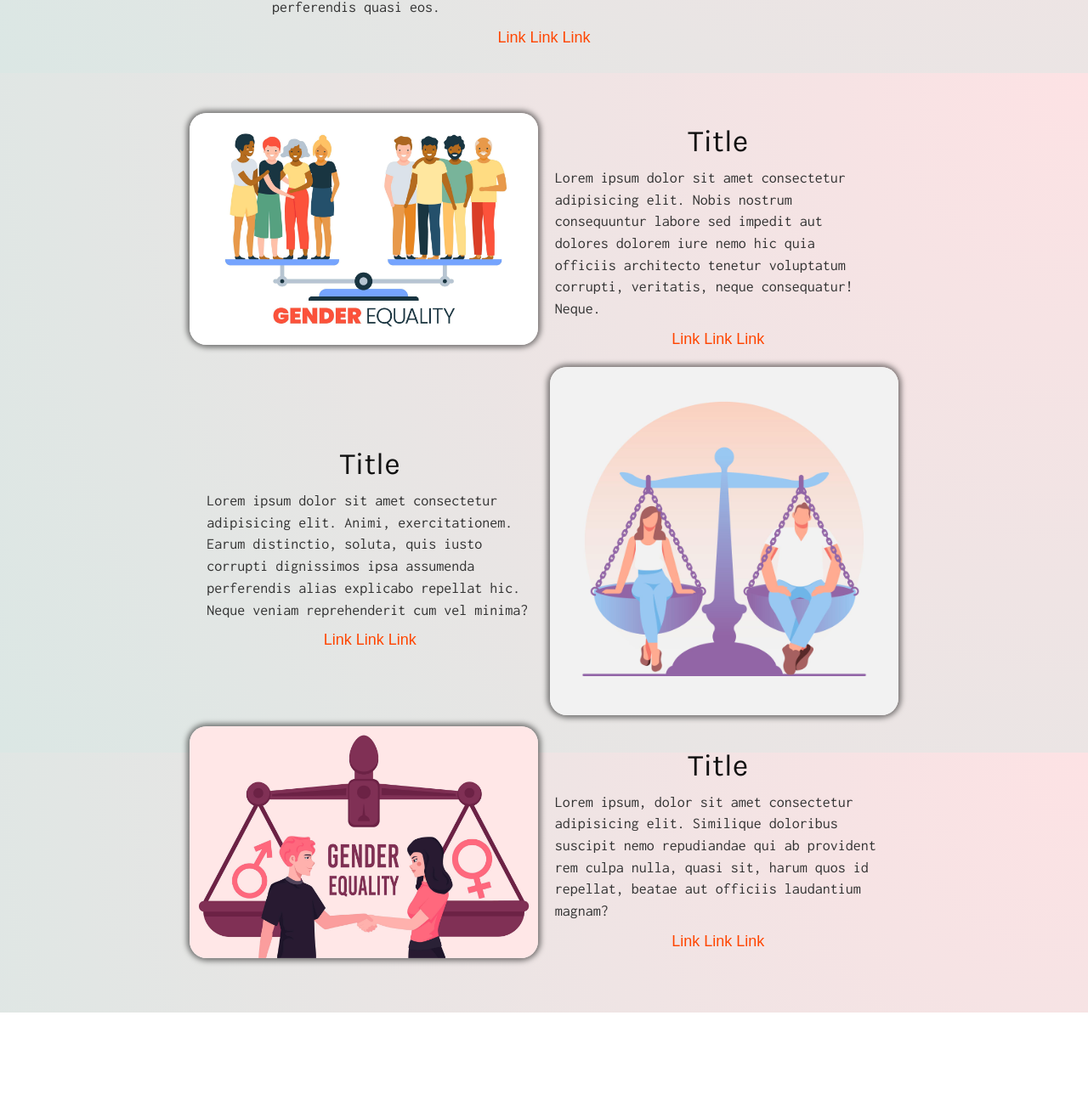
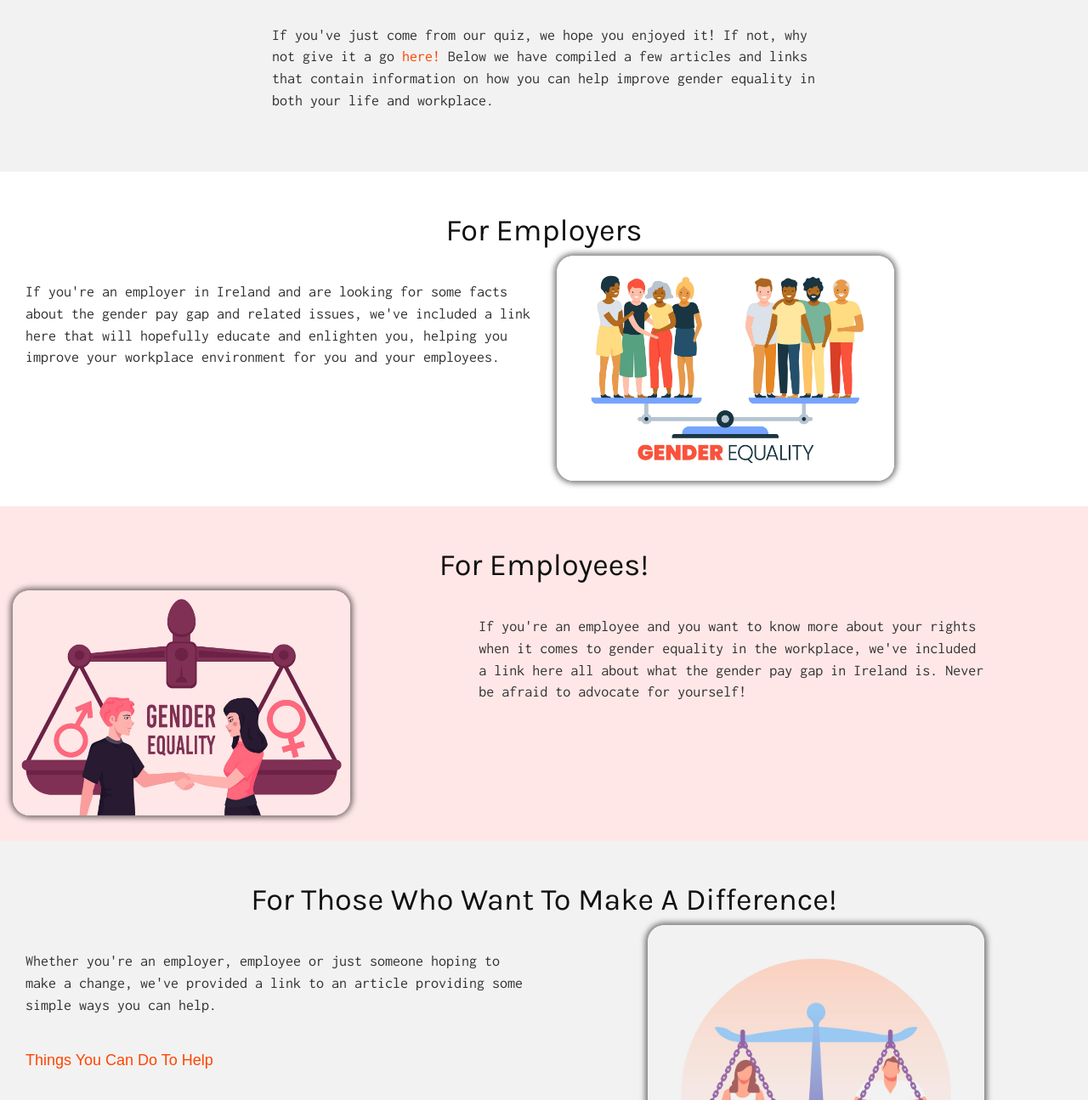
Before and after one commit to gracemcken/Genquality, a plain HTML site: page resources.html in a window 1280 px wide. Shown: the part 714-2009 px from the top of the page at 85% size. Before the commit the page ends 1906 px from the top, so only its background shows below. Drawn offline with nearby package versions, Linux system fonts and the light colour scheme.

Commit message:
Feat: update resorce page content and style

```diff
--- a/assets/index/style.css
+++ b/assets/index/style.css
@@ -14,10 +14,12 @@ p {
     --rep-red: #A20F88;
     --rep-red-dark: #760C63;
     --light-pink: #FAD2E1;
+    --salmon-pink: #FFE7E7;
     --violet: #B983FF;
     --violet-dark: #946acc;
-    --grey: #3A3A3A;
+    --grey-dark: #3A3A3A;
     --grey: #FAFAFA;
+    --grey-light: #F2F2F2;
     --light-grey-transparent: #f1f1f193;
     --white: #FFFFFF;
     --black: #000000;
@@ -48,7 +50,6 @@ body {
 
 a {
     text-decoration: none;
-    color: var(--grey);
 }
 
 .main-wrapper {
@@ -75,11 +76,20 @@ a {
     padding-top: 3rem;
 }
 
+.py-3 {
+    padding-top: 3rem;
+    padding-bottom: 3rem;
+}
+
 /* navbar */
 .navbar {
     width: 100%;
     margin-bottom: 0;
     position: fixed;
+}
+
+.navbar-brand {
+    color: white;
 }
 
 .hero-image {
@@ -116,6 +126,10 @@ a {
     position: relative;
 }
 
+.p-logo {
+    padding-left: 7rem;
+}
+
 /* buttons */
 
 #btn-quiz {
@@ -131,6 +145,42 @@ a {
 }
 
 
+/* resources */
+.hero-resources {
+    background-image: url("../images/gender-equality.jpeg");
+    height: 75vh;
+    background-position: center;
+    background-repeat: no-repeat;
+    background-size: cover;
+    position: relative;
+}
+
+.resource-main-img {
+    width: 100%;
+    padding-top: 5rem;
+    min-height: 50vh;
+}
+
+.resource-secondary-image {
+    width: 100%;
+}
+
+.row-white {
+    background: var(--white);
+}
+
+.row-grey-light {
+    background: var(--grey-light);
+}
+
+.row-salmon-pink {
+    background: var(--salmon-pink);
+}
+
+.max-width-40 {
+    max-width:40rem;
+}
+
 @media screen and (min-width: 576px) {
 
 
@@ -138,6 +188,15 @@ a {
         font-size: 3.6rem;
     }
 }
+
+@media screen and (min-width: 1000px) {
+    .pr-mw-1000 {
+        padding-right: 3rem;
+    }
+
+    .pl-mw-1000 {
+        padding-left: 3rem;
+    }
 
 
 /* QUIZZZZZZZ */
--- a/resources.html
+++ b/resources.html
@@ -11,6 +11,7 @@
     <link rel="stylesheet"
         href="https://cdnjs.cloudflare.com/ajax/libs/twitter-bootstrap/3.3.7/css/bootstrap.min.css" />
     <link href="assets/style.css" rel="stylesheet" />
+    <link href="assets/index/style.css" rel="stylesheet" />
     <link rel="icon" type="image/x-icon" href="assets/images/favicon/favicon.ico" />
     <link rel="apple-touch-icon" href="assets/images/favicon/apple-touch-icon.png" />
     <title>Resources</title>
@@ -20,12 +21,14 @@
     <header>
         <!-- Navigation -->
         <nav class="navbar bg-primary navbar-static-top" role="navigation">
-            <span class="navbar-brand" href="#">Genquality</span>
+
             <a href="index.html">
                 <div>
                     <img id="logo" src="./assets/images/logo_small.png" alt="Genquality logo" />
                 </div>
+                <span class="navbar-brand p-logo" href="#">Genquality</span>
             </a>
+
             <div class="container">
                 <div class="navbar-header">
                     <button type="button" class="navbar-toggle collapsed" data-toggle="collapse"
@@ -51,73 +54,80 @@
 
     <!-- Main section -->
 
-    <main class="main-resource">
 
-        <div class="top-main">
+    <main class="top-main px-3">
         <div class="top-image-container">
             <img class="resource-main-img" src="./assets/images/gender-equality.jpeg" alt="">
         </div>
-            <div>
-                <h1>Title</h1>
+        <div class="row row-grey-light py-3">
+            <div class="col-12 text-center">
+                <h1>Resources To Help The Cause!</h1>
             </div>
-            <div class="main-text-container">
-                <p>Lorem ipsum dolor sit amet consectetur adipisicing elit. Dolore quia praesentium modi sed libero officiis eaque ab, dicta, alias ducimus maiores incidunt deleniti recusandae voluptatibus earum corporis, perferendis quasi eos.</p>
-            </div>
-            <div>
-                <a href="#">Link</a>
-                <a href="#">Link</a>
-                <a href="#">Link</a>
+            <div class="col-12 main-text-container mc-0">
+                <p class="py-3">
+                    If you've just come from our quiz, we hope you enjoyed it! If not, why not give it a
+                    go <a href="quiz.html">here!</a> Below we have compiled a few articles and links that
+                    contain information on how you can help improve gender equality in both your life and workplace.
+                </p>
             </div>
         </div>
-
-        <div class="resource-secondary">
-            <div class="resource-secondary-left">
-                <div class="resource-secondary-image-container">
+        <div class="row row-white py-3">
+            <div class="col-12 text-center">
+                <h1>For Employers</h1>
+            </div>
+            <div class="col-sm-8 main-text-container mc-0 pl-mw-1000">
+                <p class="py-3">
+                    If you're an employer in Ireland and are looking for some facts about the gender pay gap and related
+                    issues, we've included
+                    a link here that will hopefully educate and enlighten you, helping you improve your workplace
+                    environment for you and
+                    your employees.
+                </p>
+            </div>
+            <div class="col-sm-4">
                 <img class="resource-secondary-image" src="./assets/images/gender-equality.jpg" alt="">
             </div>
-                <div class="secondary-text-container">
-                    <h1>Title</h1>
-                    <p>Lorem ipsum dolor sit amet consectetur adipisicing elit. Nobis nostrum consequuntur labore sed impedit aut dolores dolorem iure nemo hic quia officiis architecto tenetur voluptatum corrupti, veritatis, neque consequatur! Neque.</p>
+        </div>
+        <div class="row row-salmon-pink py-3">
+            <div class="col-12 text-center">
+                <h1>For Employees!</h1>
+            </div>
+            <div class="col-sm-4">
+                <img class="resource-secondary-image" src="./assets/images/equal.jpeg" alt="">
+            </div>
+            <div class="col-sm-1"></div>
+            <div class="col-sm-6 main-text-container mc-0 pl-mw-1000">
+                <p class="py-3">
+                    If you're an employee and you want to know more about your rights when it comes to gender equality
+                    in
+                    the workplace, we've included a link here all about what the gender pay gap in Ireland is. Never be
+                    afraid to advocate for yourself!
+                </p>
+            </div>
+            <div class="col-sm-1"></div>
+        </div>
+        <div class="row row-grey-light py-3">
+            <div class="col-12 text-center">
+                <h1>For Those Who Want To Make A Difference!</h1>
+            </div>
+            <div class="col-sm-6 main-text-container mc-0 pl-mw-1000">
+                <p class="py-3">
+                    Whether you're an employer, employee or just someone hoping to make a change, we've provided a link
+                    to
+                    an article providing some simple ways you can help.</p>
                 <div>
-                        <a href="#">Link</a>
-                        <a href="#">Link</a>
-                        <a href="#">Link</a>
+                    <a href="https://energyresourcing.com/blog/close-gender-pay-gap-on-equal-pay-day">Things You Can Do
+                        To Help
+                    </a>
                 </div>
             </div>
-            </div>
-            <div class="resource-secondary-left resource-secondary-small">
-                <div class="secondary-text-container">
-                    <h1>Title</h1>
-                    <p>Lorem ipsum dolor sit amet consectetur adipisicing elit. Animi, exercitationem. Earum distinctio, soluta, quis iusto corrupti dignissimos ipsa assumenda perferendis alias explicabo repellat hic. Neque veniam reprehenderit cum vel minima?</p>
-                    <div>
-                        <a href="#">Link</a>
-                        <a href="#">Link</a>
-                        <a href="#">Link</a>
+            <div class="col-sm-1"></div>
+            <div class="col-sm-4">
+                <div class="text-center">
+                    <img class="resource-secondary-image" src="./assets/images/equality2.jpeg" alt="">
                 </div>
             </div>
-                <div class="resource-secondary-image-container">
-                    <img class="resource-secondary-image"
-                        src="./assets/images/equality2.jpeg" alt="">
+            <div class="col-sm-1"></div>
         </div>
-            </div>
-            <div class="resource-secondary-left">
-                <div class="resource-secondary-image-container">
-                    <img class="resource-secondary-image" src="./assets/images/equal.jpeg" alt="">
-                </div>
-                <div class="secondary-text-container">
-                    <h1>Title</h1>
-                    <p>Lorem ipsum, dolor sit amet consectetur adipisicing elit. Similique doloribus suscipit nemo repudiandae qui ab provident rem culpa nulla, quasi sit, harum quos id repellat, beatae aut officiis laudantium magnam?</p>
-                    <div>
-                        <a href="#">Link</a>
-                        <a href="#">Link</a>
-                        <a href="#">Link</a>
-                    </div>
-                </div>
-            </div>
-
-        </div>
-
     </main>
 </body>
-
-</html>
```
Lines whose indentation alone changed are shown as unchanged.
